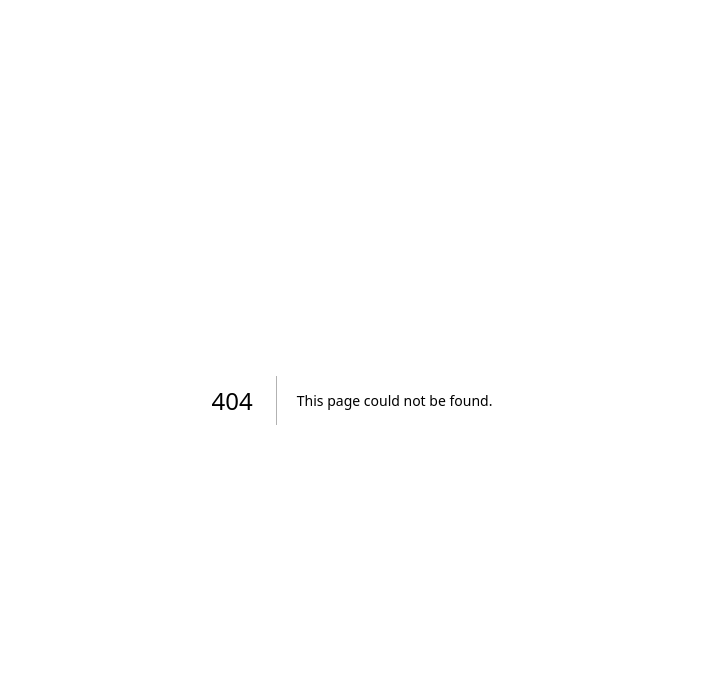
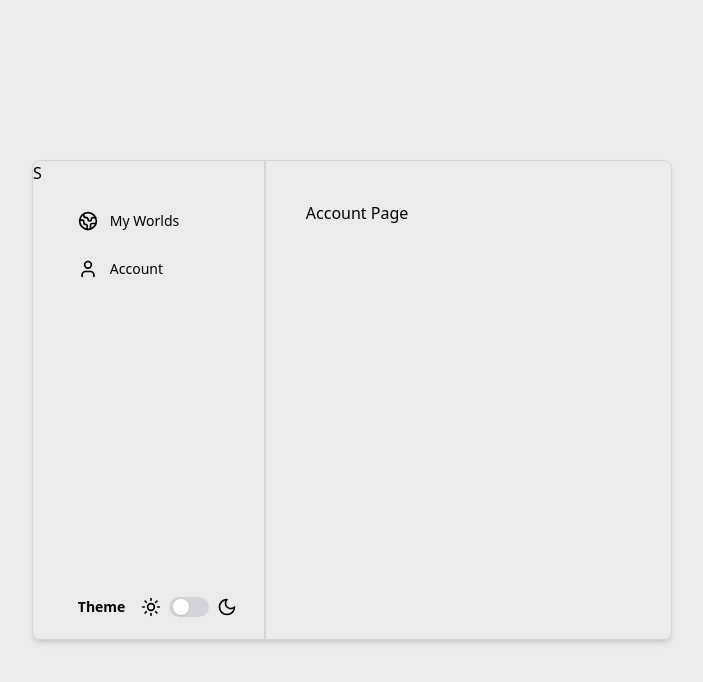
Before and after one commit to leximoon/ttrpg-notetaking-app, a Next.js app: page /dashboard/account in a window 1280 px wide. Before the commit this address had no page. Shown: the top 682 px of the page, without its empty margins (288-991 px from the left). Built offline with nearby package versions, Linux system fonts and the light colour scheme.

Commit message:
Added account page file for routing testing

```diff
--- /dev/null
+++ b/src/app/dashboard/account/layout.tsx
@@ -0,0 +1,7 @@
+import { ReactNode } from "react";
+
+const AccountLayout = ({ children }: { children: ReactNode }) => {
+    return <>{children}</>;
+};
+
+export default AccountLayout;
--- /dev/null
+++ b/src/app/dashboard/account/page.tsx
@@ -0,0 +1,5 @@
+const AccountPage = () => {
+    return <div>Account Page</div>;
+};
+
+export default AccountPage;
```
